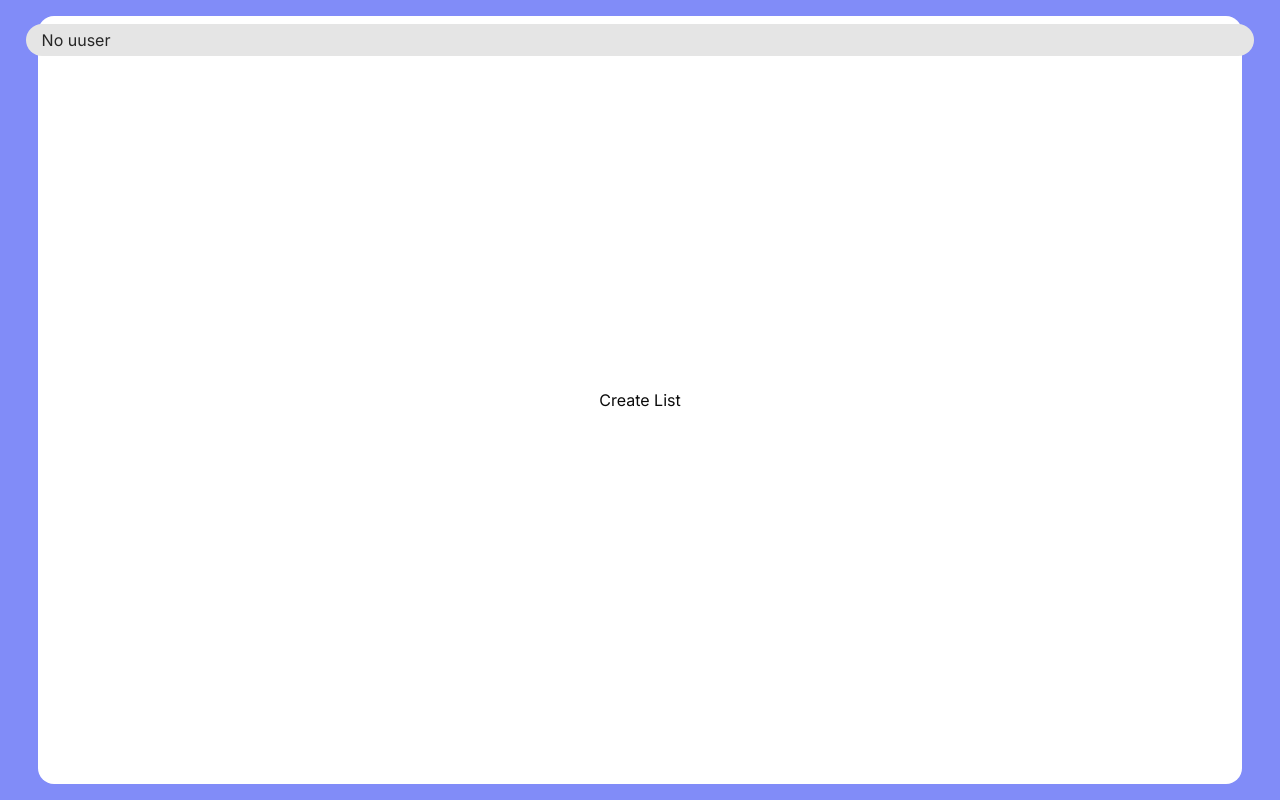
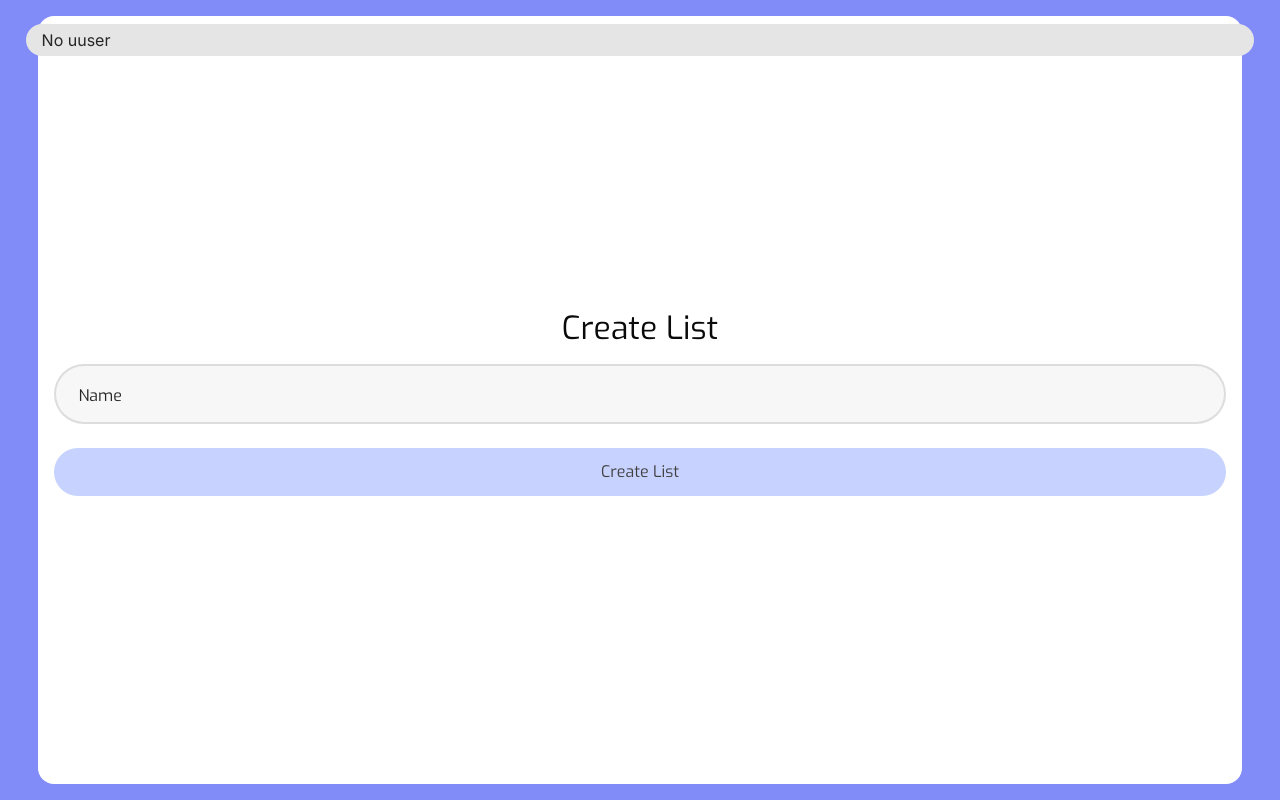
Before and after one commit to jane-does-coding/Shared-Shopping-Cart, a Next.js app: page /create-list in a window 1280 px wide. Built offline with nearby package versions, Linux system fonts and the light colour scheme; no server answers.

Commit message:
list thingy done maybe

```diff
--- /dev/null
+++ b/app/(pages)/view-list/[listId]/page.tsx
@@ -0,0 +1,14 @@
+import ViewList from "@/components/ViewList/ViewList";
+import React from "react";
+
+const page = ({ listId }: any) => {
+	console.log(listId);
+
+	return (
+		<div>
+			<ViewList />
+		</div>
+	);
+};
+
+export default page;
--- /dev/null
+++ b/app/actions/getListById.ts
@@ -0,0 +1,27 @@
+import { getServerSession } from "next-auth/next";
+
+import { authOptions } from "@/pages/api/auth/[...nextauth]";
+import prisma from "@/app/libs/prismadb";
+import getCurrentUser from "./getCurrentUser";
+
+export default async function getListById(listId: any) {
+	console.log(listId);
+
+	try {
+		const currentUser = await getCurrentUser();
+
+		if (!currentUser) {
+			return null;
+		}
+
+		const list = prisma.list.findUnique({
+			where: {
+				id: listId,
+			},
+		});
+
+		return list;
+	} catch (err: any) {
+		return null;
+	}
+}
--- /dev/null
+++ b/app/api/list/route.ts
@@ -0,0 +1,42 @@
+import getCurrentUser from "@/app/actions/getCurrentUser";
+import prisma from "@/app/libs/prismadb";
+import { NextResponse } from "next/server";
+
+export async function POST(req: Request) {
+	try {
+		const body = await req.json();
+		const { listName } = body;
+		const user = await getCurrentUser();
+
+		if (!user || !listName) {
+			return NextResponse.json(
+				{ error: "Missing userId or listName" },
+				{ status: 400 }
+			);
+		}
+
+		const newList = await prisma.list.create({
+			data: {
+				name: listName,
+				userIds: [user.id],
+			},
+		});
+
+		const updatedUser = await prisma.user.update({
+			where: { id: user.id },
+			data: {
+				listIds: {
+					push: newList.id,
+				},
+			},
+		});
+
+		return NextResponse.json({ list: newList, user: updatedUser });
+	} catch (error) {
+		console.error("Error creating list:", error);
+		return NextResponse.json(
+			{ error: "Internal server error" },
+			{ status: 500 }
+		);
+	}
+}
--- a/app/page.tsx
+++ b/app/page.tsx
@@ -1,10 +1,17 @@
 import MainPage from "@/components/MainPage/MainPage";
 import Image from "next/image";
+import getListById from "./actions/getListById";
+import getCurrentUser from "./actions/getCurrentUser";
 
-export default function Home() {
+export default async function Home() {
+	const currentUser = await getCurrentUser();
+	/* there might not be a list */
+	const list = await getListById(currentUser?.listIds[0]);
+	/* 	console.log(list);
+	 */
 	return (
 		<div className="exo">
-			<MainPage />
+			<MainPage currentUser={currentUser} list={list} />
 		</div>
 	);
 }
--- a/components/CreateList/CreateList.tsx
+++ b/components/CreateList/CreateList.tsx
@@ -1,10 +1,68 @@
-import React from "react";
+"use client";
+import React, { useState } from "react";
+import Input from "../Inputs/Input";
 
 const CreateList = () => {
+	const [listName, setListName] = useState("");
+	const [isLoading, setIsLoading] = useState(false);
+	const [error, setError]: any = useState(null);
+
+	const handleSubmit = async (e: React.FormEvent) => {
+		e.preventDefault();
+		setIsLoading(true);
+		setError(null);
+
+		try {
+			const response = await fetch("/api/list", {
+				method: "POST",
+				headers: {
+					"Content-Type": "application/json",
+				},
+				body: JSON.stringify({ listName }),
+			});
+
+			const data = await response.json();
+
+			if (!response.ok) {
+				throw new Error(data.error || "Something went wrong");
+			}
+
+			console.log("List created successfully:", data);
+			// Reset form or navigate to another page
+			setListName("");
+		} catch (error) {
+			console.error("Error creating list:", error);
+			/* 			setError(error.message);
+			 */
+		} finally {
+			setIsLoading(false);
+		}
+	};
+
 	return (
-		<div className="bg-indigo-400 h-screen w-[100vw] pt-[2vh]">
-			<div className="flex flex-col items-center justify-center gap-4 text-neutral-950 bg-white w-[94vw] p-8 mx-auto h-[96vh] rounded-[1rem]">
-				<h2>Create List</h2>
+		<div className="bg-indigo-400 h-screen w-[100vw] pt-[2vh] exo">
+			<div className="flex  flex-col items-center justify-center gap-3 text-neutral-950 bg-white w-[94vw] p-4 mx-auto h-[96vh] rounded-[1rem]">
+				<h2 className="text-[2rem] exo">Create List</h2>
+				<form onSubmit={handleSubmit} className="gap-2 flex flex-col w-full">
+					<Input
+						label="Name"
+						name="list"
+						value={listName}
+						onChange={(e: React.ChangeEvent<HTMLInputElement>) =>
+							setListName(e.target.value)
+						}
+						type="text"
+						disabled={isLoading}
+					/>
+					{error && <p className="text-red-500">{error}</p>}
+					<button
+						type="submit"
+						disabled={isLoading}
+						className="bg-indigo-200 text-neutral-700 font-normal rounded-full py-3 w-full text-center mt-4"
+					>
+						{isLoading ? "Creating list..." : "Create List"}
+					</button>
+				</form>
 			</div>
 		</div>
 	);
--- a/components/MainPage/MainPage.tsx
+++ b/components/MainPage/MainPage.tsx
@@ -4,7 +4,7 @@ import LinkButton from "./LinkButton";
 import Input from "../Inputs/Input";
 import { signOut } from "next-auth/react";
 
-const MainPage = () => {
+const MainPage = ({ currentUser, list }: any) => {
 	return (
 		<div className="bg-indigo-400 h-screen w-[100vw] pt-[2vh]">
 			<div className="flex flex-col items-center justify-center gap-4 text-neutral-950 bg-white w-[94vw] p-8 mx-auto h-[96vh] rounded-[1rem]">
@@ -13,7 +13,7 @@ const MainPage = () => {
 					text={"Add people to your List"}
 					href="/add-people-to-list"
 				/>
-				<LinkButton text={"View List"} href="/view-list" />
+				<LinkButton text={"View List"} href={`/view-list/${list.id}`} />
 				<LinkButton text={"Create an Item"} href="/create-item" />
 				<LinkButton text={"Login"} href="/login" />
 				<LinkButton text={"Register"} href="/register" />
```
Also changed, not shown: 1 other file (tests, documents, lock files or other folders).
